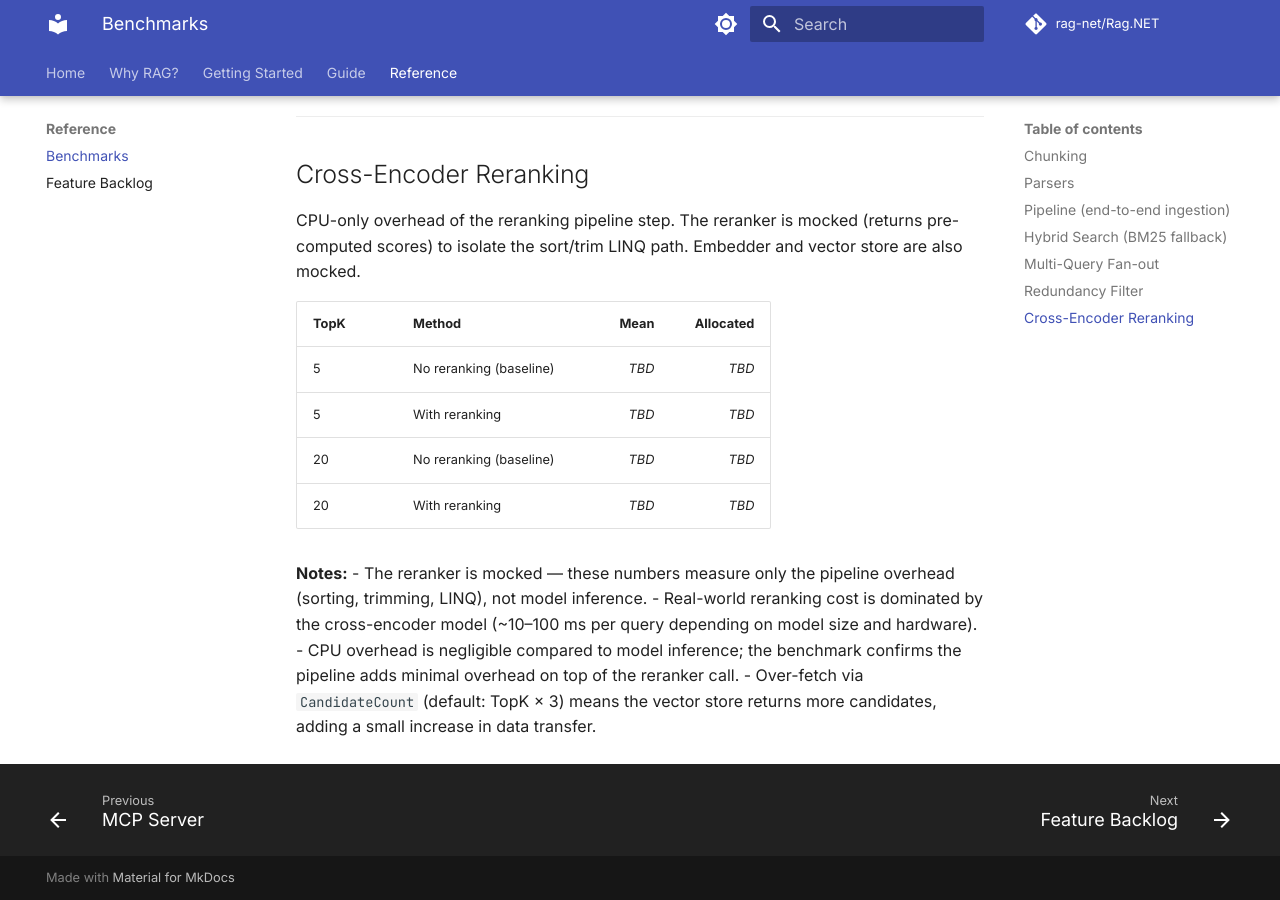
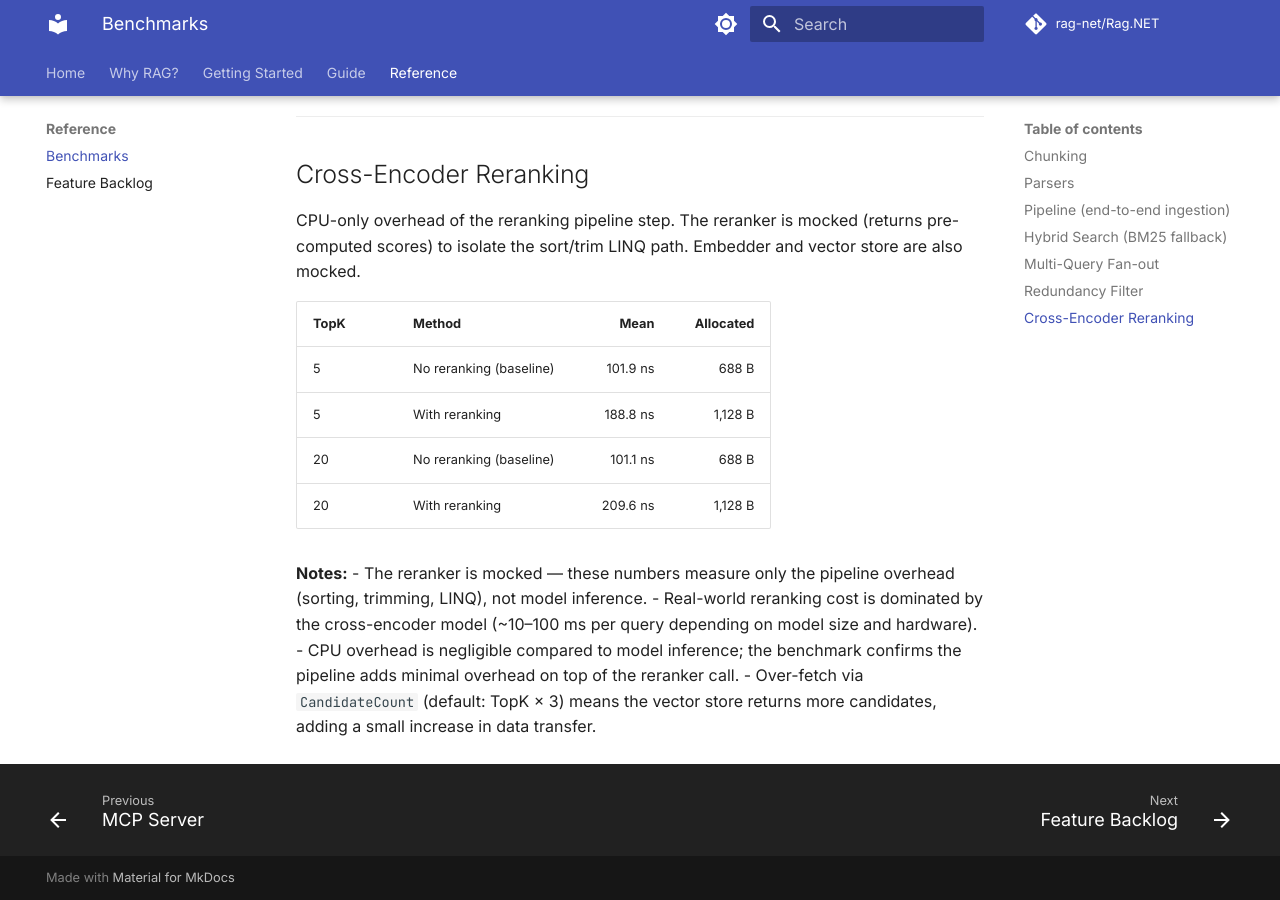
Before and after one commit to MarcelRoozekrans/Rag.NET, an MkDocs documentation site: the page built from docs/benchmarks.md, in a window 1280 px wide and 900 px high, scrolled down 3430 px. Built offline with MkDocs 1.6.1 and Material for MkDocs 9.7.7, drawn with Linux system fonts in a browser that asks for light colours; comment, search, counter and statistics services are not loaded.

Commit message:
docs: add cross-encoder reranking benchmark results
Co-Authored-By: Claude Opus 4.6 <noreply@anthropic.com>

```diff
--- a/docs/benchmarks.md
+++ b/docs/benchmarks.md
@@ -116,10 +116,10 @@ CPU-only overhead of the reranking pipeline step. The reranker is mocked (return
 
 | TopK | Method | Mean | Allocated |
 |------|--------|-----:|----------:|
-| 5 | No reranking (baseline) | _TBD_ | _TBD_ |
-| 5 | With reranking | _TBD_ | _TBD_ |
-| 20 | No reranking (baseline) | _TBD_ | _TBD_ |
-| 20 | With reranking | _TBD_ | _TBD_ |
+| 5 | No reranking (baseline) | 101.9 ns | 688 B |
+| 5 | With reranking | 188.8 ns | 1,128 B |
+| 20 | No reranking (baseline) | 101.1 ns | 688 B |
+| 20 | With reranking | 209.6 ns | 1,128 B |
 
 **Notes:**
 - The reranker is mocked — these numbers measure only the pipeline overhead (sorting, trimming, LINQ), not model inference.
```
